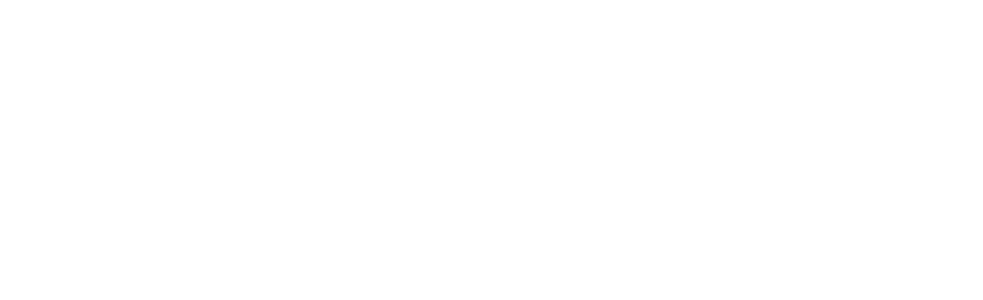
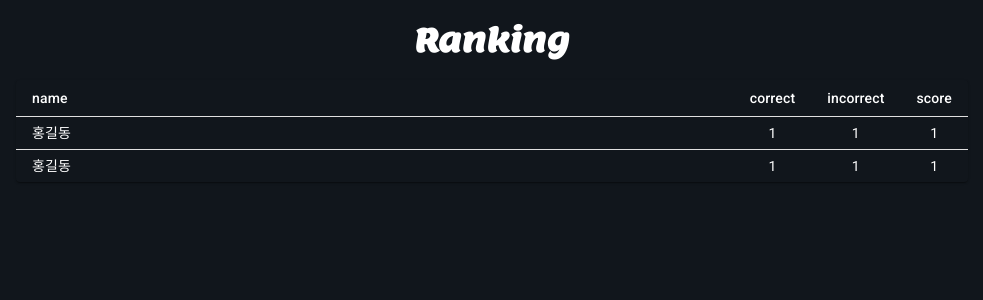
Before and after one commit to bonyoungkoo/melody-master, a React (Vite) app: page /rank in a window 1280 px wide. Before the commit this address had no page. Shown: the top 300 px of the page, without its empty margins (148-1131 px from the left). Built offline with nearby package versions, Linux system fonts and the light colour scheme; what recoil-persist would draw is missing.

Commit message:
favicon 추가

```diff
--- a/index.html
+++ b/index.html
@@ -2,13 +2,13 @@
 <html lang="en">
   <head>
     <meta charset="UTF-8" />
-    <link rel="icon" type="image/svg+xml" href="/vite.svg" />
+    <link rel="icon" type="image/svg+xml" href="/src/assets/vinyl_logo.png" />
     <link rel="preconnect" href="https://fonts.googleapis.com">
     <link rel="preconnect" href="https://fonts.gstatic.com" crossorigin>
     <link href="https://fonts.googleapis.com/css2?family=Lemon&display=swap" rel="stylesheet">
 
     <meta name="viewport" content="width=device-width, initial-scale=1.0" />
-    <title>Vite + React + TS</title>
+    <title>Melody Master</title>
   </head>
   <body>
     <div id="root"></div>
--- a/src/App.tsx
+++ b/src/App.tsx
@@ -4,6 +4,7 @@
 import Challenge from './pages/Challenge'
 import Main from './pages/Main'
 import Result from './pages/Result'
+import Rank from './pages/Rank'
 
 function App() {
   return (
@@ -14,6 +15,7 @@
             <Route path="/" element={<Layout page={<Main />} />} />
             <Route path="/challenge" element={<Layout page={<Challenge />} />} />
             <Route path="/result" element={<Layout page={<Result />} />} />
+            <Route path="/rank" element={<Layout page={<Rank />} />} />
           </Routes>
         </BrowserRouter>
       </RecoilRoot>
--- /dev/null
+++ b/src/pages/Rank.tsx
@@ -0,0 +1,68 @@
+import { Box, Container, Paper, Table, TableBody, TableCell, TableContainer, TableHead, TableRow, styled } from '@mui/material';
+
+const Rank = () => {
+
+  return (
+    <>
+      <TitleContainer>
+          <Title>Ranking</Title>
+      </TitleContainer>
+      <RankContainer>
+        <TableContainer component={Paper} sx={{ backgroundColor: '#11161C' }}>
+          <Table size="small" aria-label="a dense table">
+            <TableHead>
+              <TableRow>
+                <TableCell sx={{ color: '#FFFFFF', width: '85%' }}>name</TableCell>
+                <TableCell sx={{ color: '#FFFFFF', width: '5%' }} align="center">correct</TableCell>
+                <TableCell sx={{ color: '#FFFFFF', width: '5%' }} align="center">incorrect</TableCell>
+                <TableCell sx={{ color: '#FFFFFF', width: '5%' }} align="center">score</TableCell>
+              </TableRow>
+            </TableHead>
+            <TableBody>
+                <TableRow
+                  sx={{ '&:last-child td, &:last-child th': { border: 0 } }}
+                >
+                  <TableCell sx={{ color: '#FFFFFF' }} align="left">홍길동</TableCell>
+                  <TableCell sx={{ color: '#FFFFFF' }} align="center">1</TableCell>
+                  <TableCell sx={{ color: '#FFFFFF' }} align="center">1</TableCell>
+                  <TableCell sx={{ color: '#FFFFFF' }} align="center">1</TableCell>
+                </TableRow>
+                <TableRow
+                  sx={{ '&:last-child td, &:last-child th': { border: 0 } }}
+                >
+                  <TableCell sx={{ color: '#FFFFFF' }} align="left">홍길동</TableCell>
+                  <TableCell sx={{ color: '#FFFFFF' }} align="center">1</TableCell>
+                  <TableCell sx={{ color: '#FFFFFF' }} align="center">1</TableCell>
+                  <TableCell sx={{ color: '#FFFFFF' }} align="center">1</TableCell>
+                </TableRow>
+            </TableBody>
+          </Table>
+        </TableContainer>
+      </RankContainer>
+    </>
+  );
+};
+
+const TitleContainer = styled(Container)`
+  height: 10%;
+  display: flex;
+  justify-content: center;
+  align-items: center;
+`
+const Title = styled(Box)`
+  font-family: "Lemon", serif;
+  color: #FFFFFF;
+  font-size: 32px;
+  font-weight: 700;
+`
+
+const RankContainer = styled(Container)`
+  height: 90%;
+  background-color: #11161C;
+`
+
+const ButtonContainer = styled(Container)`
+  height: 10%;
+`
+
+export default Rank;
--- a/src/pages/Result.tsx
+++ b/src/pages/Result.tsx
@@ -23,6 +23,7 @@
 `
 
 const Title = styled(Box)`
+  font-family: "Lemon", serif;
   color: #FFFFFF;
   font-size: 32px;
   font-weight: 700;
```
